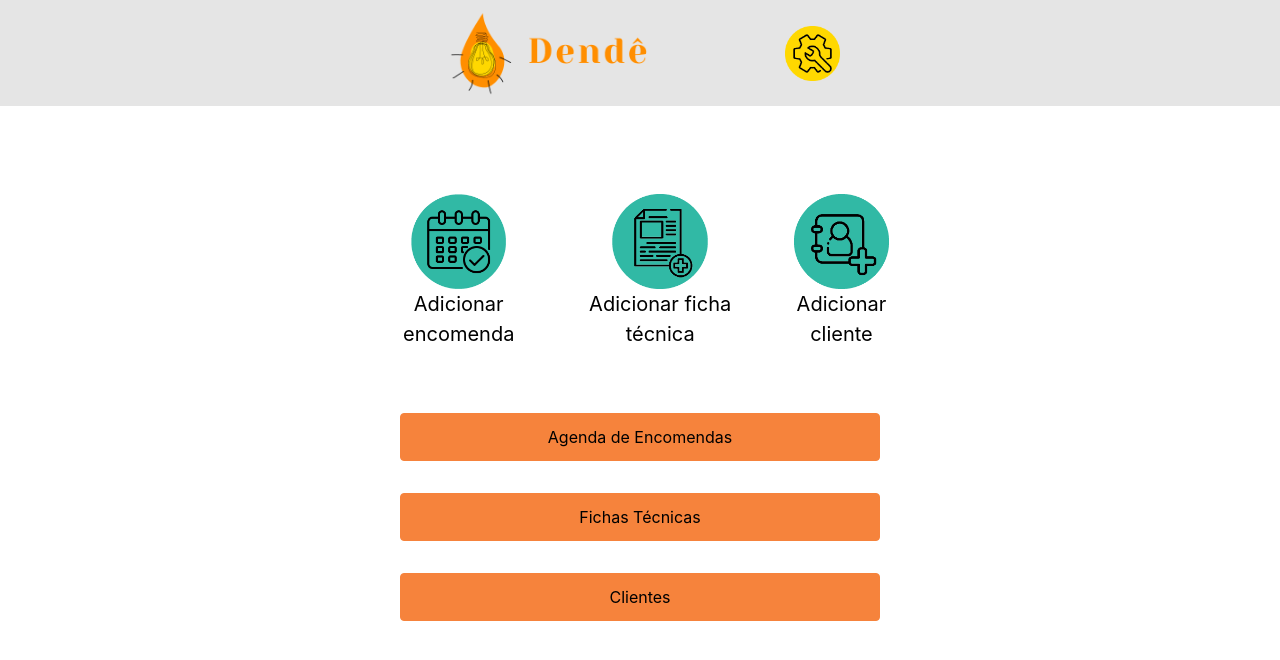
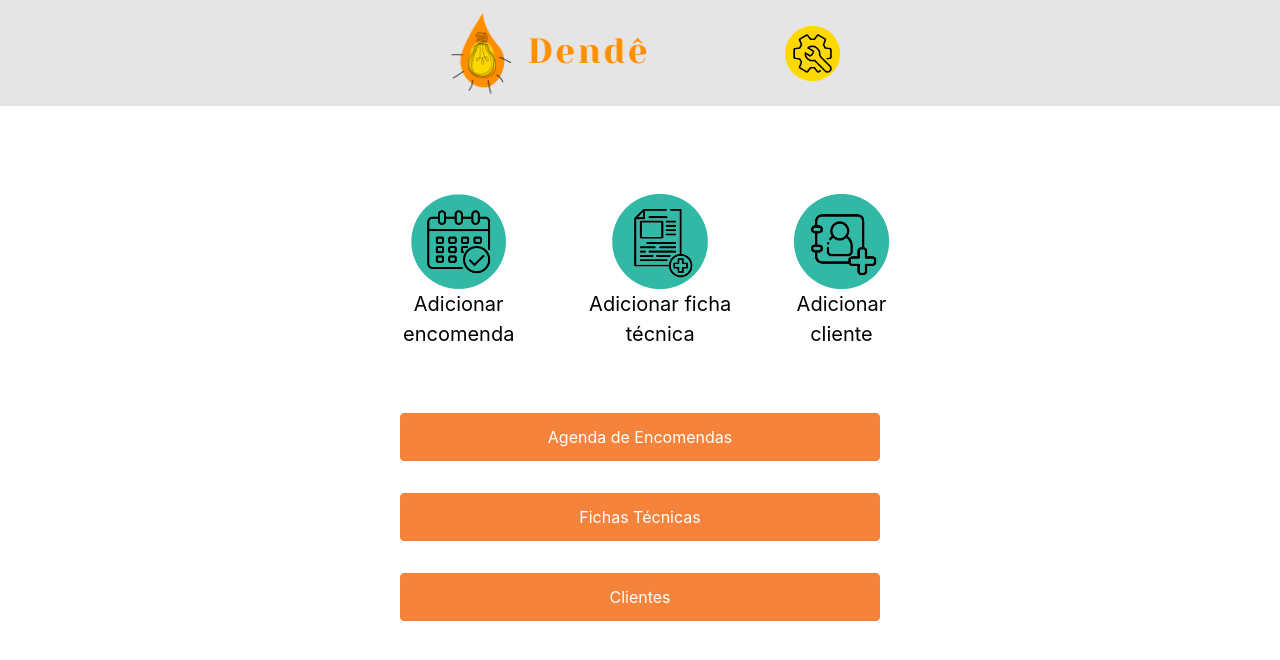
Before and after one commit to renatanovais/dende, a React (Create React App) app in the folder dende-megahack/: page /home in a window 1280 px wide. Shown: the top 660 px of the page. Built offline with nearby package versions, Linux system fonts and the light colour scheme.

Commit message:
botões da home alterados - tag link por fora da tag button - falta mudar cor da letra

```diff
--- a/dende-megahack/src/components/Header.jsx
+++ b/dende-megahack/src/components/Header.jsx
@@ -1,8 +1,8 @@
 import React from 'react';
 import { connect } from 'react-redux';
+import { Link } from 'react-router-dom';
 import logoHorizontal from '../images/logos/logo_dende_horizontal_laranja.png';
 import configs from '../images/icons/configs-icon.png';
-import { Link } from 'react-router-dom';
 
 function Header(props) {
   return (
--- a/dende-megahack/src/pages/Home.js
+++ b/dende-megahack/src/pages/Home.js
@@ -34,15 +34,21 @@ export default function Home() {
         </Nav.Item>
       </Nav>
       <div className="home-buttons">
+        <Link to="/encomendas">
           <Button className="button-laranja" size="1g" block>
-          <Link to="/encomendas">Agenda de Encomendas</Link>
+            Agenda de Encomendas
           </Button>
+        </Link>
+        <Link to="fichas-tecnicas">
           <Button className="button-laranja" size="1g" block>
-          <Link to="fichas-tecnicas">Fichas Técnicas</Link>
+            Fichas Técnicas
           </Button>
+        </Link>
+        <Link to="clientes">
           <Button className="button-laranja" size="1g" block>
-          <Link to="clientes">Clientes</Link>
+            Clientes
           </Button>
+        </Link>
       </div>
     </div>
   )
--- a/dende-megahack/src/pages/encomendas/Calendar.js
+++ b/dende-megahack/src/pages/encomendas/Calendar.js
@@ -11,11 +11,11 @@ function Calendar(props) {
     <div>
       <Header />
       {orders.length > 0 ? orders.map((order) => <GridCalendar order={order} />) : <p>Não há encomendas</p>}
-      <Button className="button-verde">
-        <Link to="/encomendas/add">
-        Adicionar Encomenda
-        </Link>
-      </Button>
+      <Link to="/encomendas/add">
+        <Button className="button-verde">
+          Adicionar Encomenda
+        </Button>
+      </Link>
     </div>
   )
 };
--- a/dende-megahack/src/pages/encomendas/Order.js
+++ b/dende-megahack/src/pages/encomendas/Order.js
@@ -32,7 +32,7 @@ function Order(props) {
       <div>
         <Form>
           {clients.length > 0 ? dropdownClients(clients) :
-            <Button className="button-verde"><Link to="/add-client">Adicionar Cliente</Link></Button>
+            <Link to="/add-client"><Button className="button-verde">Adicionar Cliente</Button></Link>
           }
           <ProductInput name="Produto" qtde="Quantidade" />
           {(productList.length > 0) ? (
```
Lines whose indentation alone changed are shown as unchanged.
